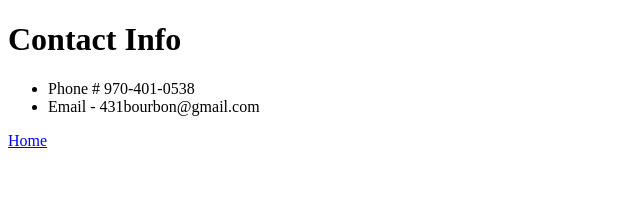
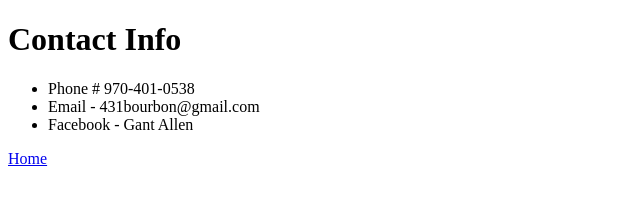
Before and after one commit to I-Am-Booger/HTML-portfolio, a plain HTML site: page contact.html in a window 1280 px wide. Shown: the whole page, without its empty margins (0-640 px from the left). Drawn offline with Linux system fonts and the light colour scheme.

Commit message:
Add files via upload

```diff
--- a/contact.html
+++ b/contact.html
@@ -10,6 +10,10 @@
     <ul>
       <li>Phone &#35; 970-401-0538</li>
       <li>Email - 431bourbon@gmail.com</li>
+      <li>
+        Facebook - <a href="https://www.facebook.com/gant.allen.5/"></a>Gant
+        Allen
+      </li>
     </ul>
 
     <a href="index.html">Home</a>
```
